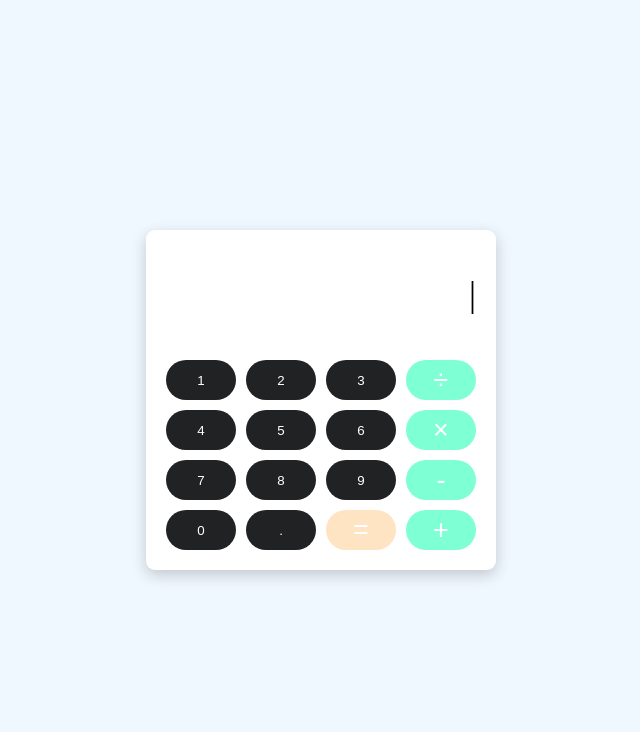
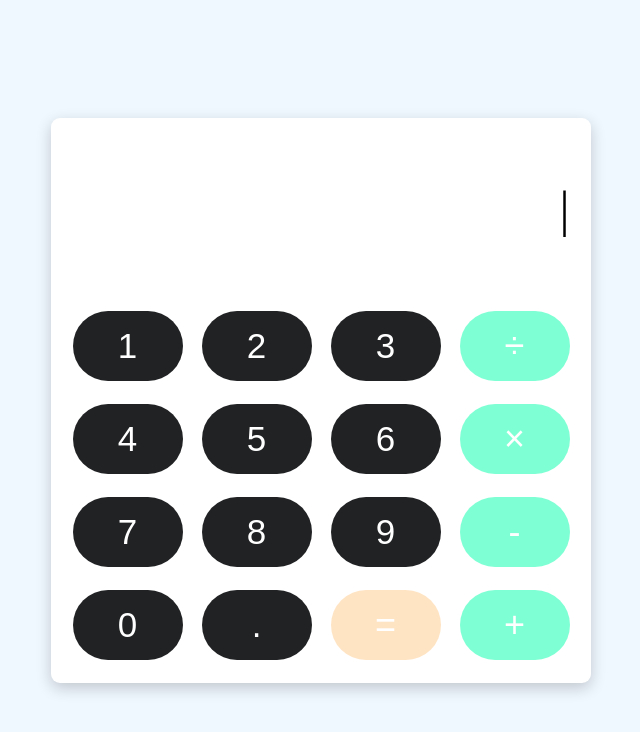
Before and after one commit to swamy-17/calculator, a plain HTML site: page index.html in a window 1280 px wide. Shown: the whole page, without its empty margins (319-959 px from the left). Drawn offline with Linux system fonts and the light colour scheme.

Commit message:
Update index.html

```diff
--- a/index.html
+++ b/index.html
@@ -15,38 +15,41 @@
         }
         .button {
             border: 0;
-            border-radius: 30px;
+            border-radius: 40px;
             color: white;
             background-color: rgb(32, 34, 35);
             cursor: pointer;
-            width: 70px;
-            height: 40px;
+            width: 110px;
+            height: 70px;
             user-select: none;
+            font-size: 35px;
         }
         #line{
             grid-column: span 4;
             text-align: right;
-            font-size: 35px;
+            font-size: 50px;
         }
         #full {
             display:grid;
             grid-template-columns: repeat(4,auto);
-            gap: 10px;
+            gap: 19px;
             justify-content: center;
             align-items: center;
             background-color:white;
             border-radius: 9px;
             padding: 20px;
             padding-top: 10px;
+            height:535px;
+            width:500px;
             box-shadow: 0 5px 15px rgba(0, 0, 0, 0.2);
         }
         #buttonop{
             background-color: aquamarine;
-            font-size: 27px;
+            font-size: 36px;
         }
         #buttonequal{
             background-color: bisque;
-            font-size: 27px;
+            font-size: 36px;
         }
     </style>
 </head>
```
